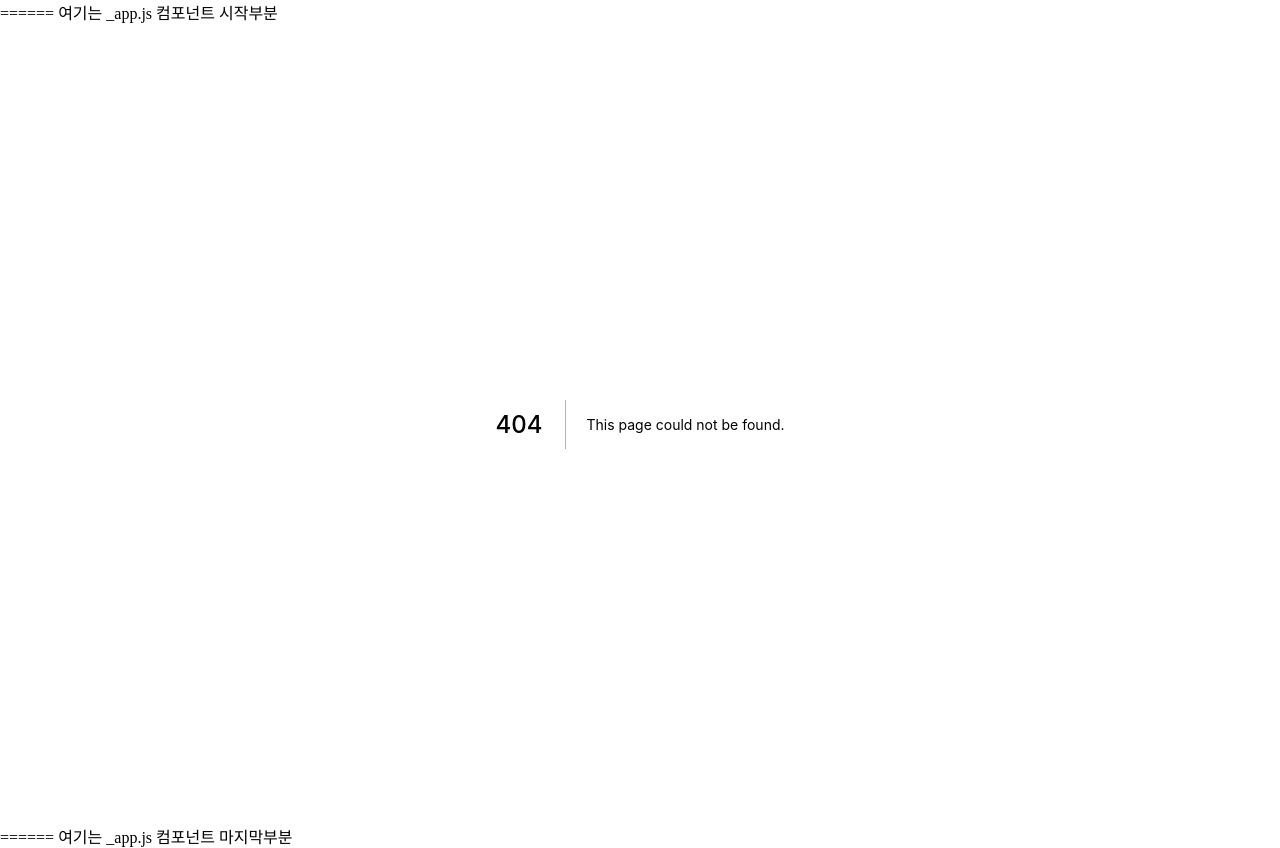
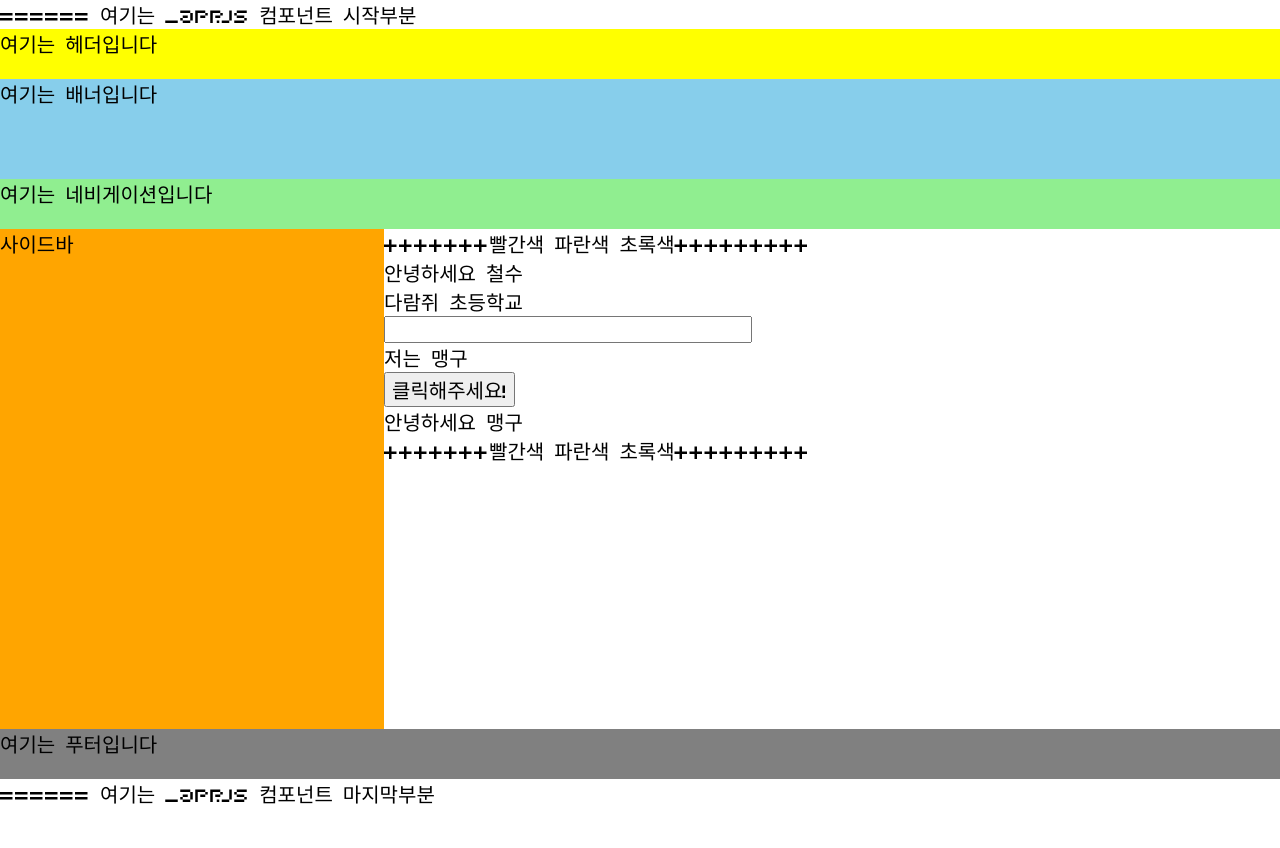
Before and after one commit to sounwoo/React-Next, a Next.js app in the folder class/: page /section14/14-01-props-children in a window 1280 px wide. Before the commit this address had no page. After the commit the page ends 808 px from the top, so only its background shows below. Built offline with nearby package versions, Linux system fonts and the light colour scheme.

Commit message:
laouy && global stlye/font 적용 학습

```diff
--- a/class/pages/_app.tsx
+++ b/class/pages/_app.tsx
@@ -1,18 +1,22 @@
-import { ApolloProvider, ApolloClient, InMemoryCache } from "@apollo/client";
 import type { AppProps } from "next/app";
+import Layout from "../src/components/common/layout";
+import ApolloSetting from "../src/components/common/apollo";
+import { Global } from "@emotion/react";
+import { golbalStyles } from "../src/commons/styles/globalStyles";
 
 export default function App({ Component, pageProps }: AppProps): JSX.Element {
-    const client = new ApolloClient({
-        uri: "http://backend-example.codebootcamp.co.kr/graphql",
-        cache: new InMemoryCache(),
-    });
-
     return (
         <>
             <div>====== 여기는 _app.js 컴포넌트 시작부분</div>
-            <ApolloProvider client={client}>
-                <Component {...pageProps} />
-            </ApolloProvider>
+            <ApolloSetting>
+                <>
+                    <Global styles={golbalStyles} />
+                    <Layout>
+                        <Component {...pageProps} />
+                    </Layout>
+                </>
+            </ApolloSetting>
+
             <div>====== 여기는 _app.js 컴포넌트 마지막부분</div>
         </>
     );
--- /dev/null
+++ b/class/pages/section14/14-01-props-children/index.tsx
@@ -0,0 +1,18 @@
+import Example from "../../../src/components/units/14-props-children-example";
+
+export default function PropsChildrenPage(): JSX.Element {
+    return (
+        <div>
+            <div>+++++++빨간색 파란색 초록색+++++++++</div>
+            <Example school="다람쥐 초등학교">
+                {/* 쏙들어가기! 떙겨오기! */}
+                <div>
+                    <input type="text" />
+                    <div>저는 맹구</div>
+                    <button>클릭해주세요!</button>
+                </div>
+            </Example>
+            <div>+++++++빨간색 파란색 초록색+++++++++</div>
+        </div>
+    );
+}
--- /dev/null
+++ b/class/src/commons/styles/globalStyles.ts
@@ -0,0 +1,15 @@
+import { css } from "@emotion/react";
+
+export const golbalStyles = css`
+    * {
+        margin: 0;
+        box-sizing: border-box;
+        font-size: 20px;
+        font-family: "myfont";
+    }
+
+    @font-face {
+        font-family: "myfont";
+        src: url("/fonts/scifibit.ttf");
+    }
+`;
--- /dev/null
+++ b/class/src/components/common/apollo/index.tsx
@@ -0,0 +1,19 @@
+import { ApolloProvider, ApolloClient, InMemoryCache } from "@apollo/client";
+
+interface IApolloSettingProps {
+    children: JSX.Element;
+}
+
+export default function ApolloSetting(props: IApolloSettingProps): JSX.Element {
+    const client = new ApolloClient({
+        uri: "http://backend-example.codebootcamp.co.kr/graphql",
+        cache: new InMemoryCache(),
+    });
+
+    // prettier-ignore
+    return (
+        <ApolloProvider client={client}>
+            {props.children}
+        </ApolloProvider>
+  )
+}
--- /dev/null
+++ b/class/src/components/common/layout/banner/index.tsx
@@ -0,0 +1,10 @@
+import styled from "@emotion/styled";
+
+const Wrapper = styled.div`
+    height: 100px;
+    background-color: skyblue;
+`;
+
+export default function LayoutBanner(): JSX.Element {
+    return <Wrapper> 여기는 배너입니다</Wrapper>;
+}
--- /dev/null
+++ b/class/src/components/common/layout/footer/index.tsx
@@ -0,0 +1,10 @@
+import styled from "@emotion/styled";
+
+const Wrapper = styled.div`
+    height: 50px;
+    background-color: gray;
+`;
+
+export default function LayoutFooter(): JSX.Element {
+    return <Wrapper> 여기는 푸터입니다</Wrapper>;
+}
--- /dev/null
+++ b/class/src/components/common/layout/header/index.tsx
@@ -0,0 +1,10 @@
+import styled from "@emotion/styled";
+
+const Wrapper = styled.div`
+    height: 50px;
+    background-color: yellow;
+`;
+
+export default function LayoutHeader(): JSX.Element {
+    return <Wrapper> 여기는 헤더입니다</Wrapper>;
+}
--- /dev/null
+++ b/class/src/components/common/layout/index.tsx
@@ -0,0 +1,37 @@
+import { useRouter } from "next/router";
+import LayoutBanner from "./banner";
+import LayoutFooter from "./footer";
+import LayoutHeader from "./header";
+import LayoutNavigation from "./navigation";
+
+const HIDDEN_HEADERS = [
+    "/section13/13-01-library-icon",
+    "/section13/13-02-library-star",
+];
+
+interface ILayoutProps {
+    children: JSX.Element;
+}
+
+export default function Layout(props: ILayoutProps): JSX.Element {
+    const router = useRouter();
+    console.log("========");
+    console.log(router.asPath);
+    console.log("========");
+
+    const isHidddenHeader = HIDDEN_HEADERS.includes(router.asPath);
+    return (
+        <>
+            {!isHidddenHeader && <LayoutHeader />}
+            <LayoutBanner />
+            <LayoutNavigation />
+            <div style={{ height: "500px", display: "flex" }}>
+                <div style={{ width: "30%", backgroundColor: "orange" }}>
+                    사이드바
+                </div>
+                <div style={{ width: "70%" }}>{props.children}</div>
+            </div>
+            <LayoutFooter />
+        </>
+    );
+}
--- /dev/null
+++ b/class/src/components/common/layout/navigation/index.tsx
@@ -0,0 +1,10 @@
+import styled from "@emotion/styled";
+
+const Wrapper = styled.div`
+    height: 50px;
+    background-color: lightgreen;
+`;
+
+export default function LayoutNavigation(): JSX.Element {
+    return <Wrapper> 여기는 네비게이션입니다</Wrapper>;
+}
--- /dev/null
+++ b/class/src/components/units/14-props-children-example/index.tsx
@@ -0,0 +1,15 @@
+interface IExampleProps {
+    school: string;
+    children: JSX.Element;
+}
+
+export default function Example(props: IExampleProps): JSX.Element {
+    return (
+        <div>
+            <div>안녕하세요 철수</div>
+            <div>{props.school}</div>
+            <div>{props.children}</div>
+            <div>안녕하세요 맹구</div>
+        </div>
+    );
+}
```
Also changed, not shown: class/public/fonts/scifibit.ttf (added).
